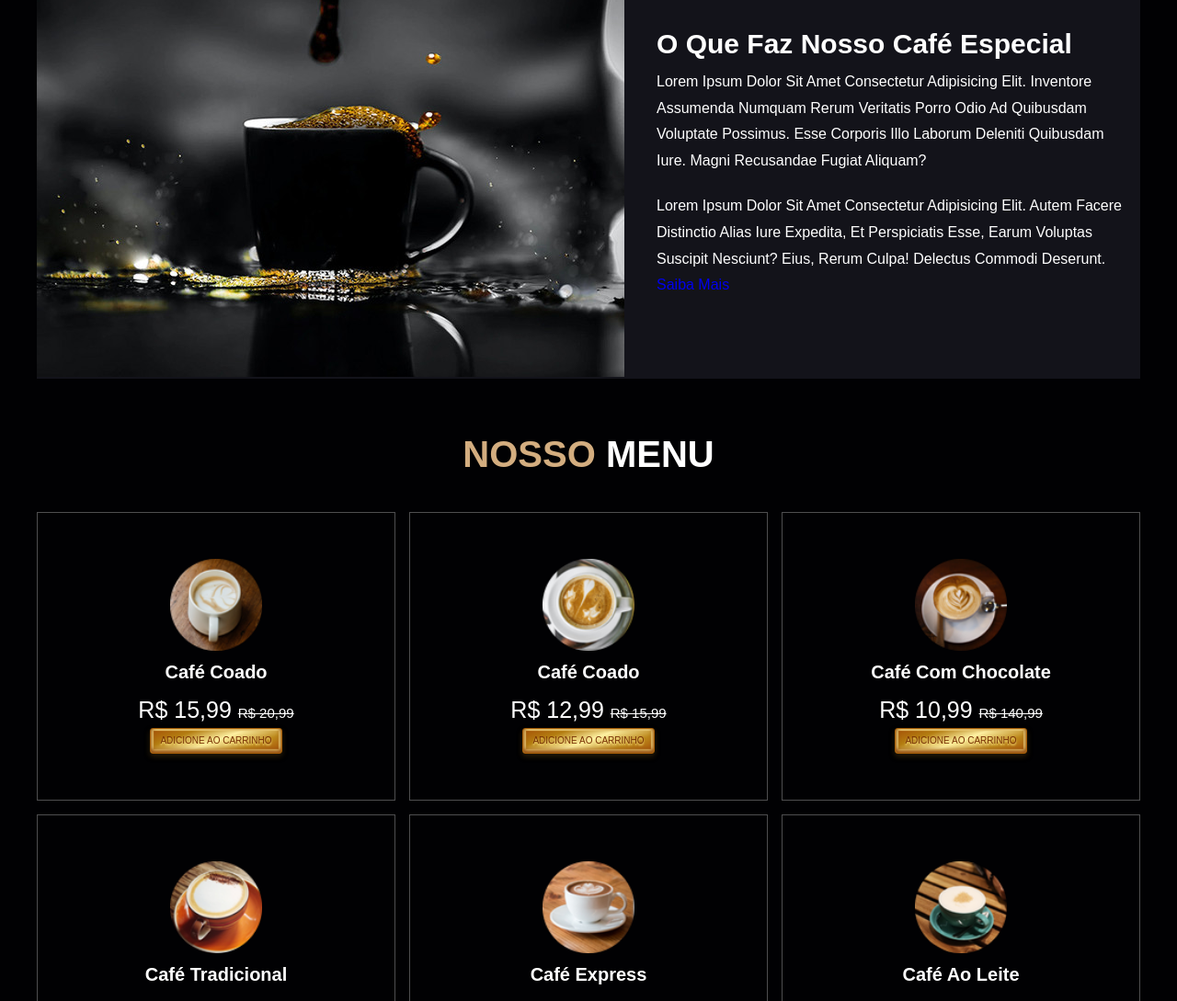
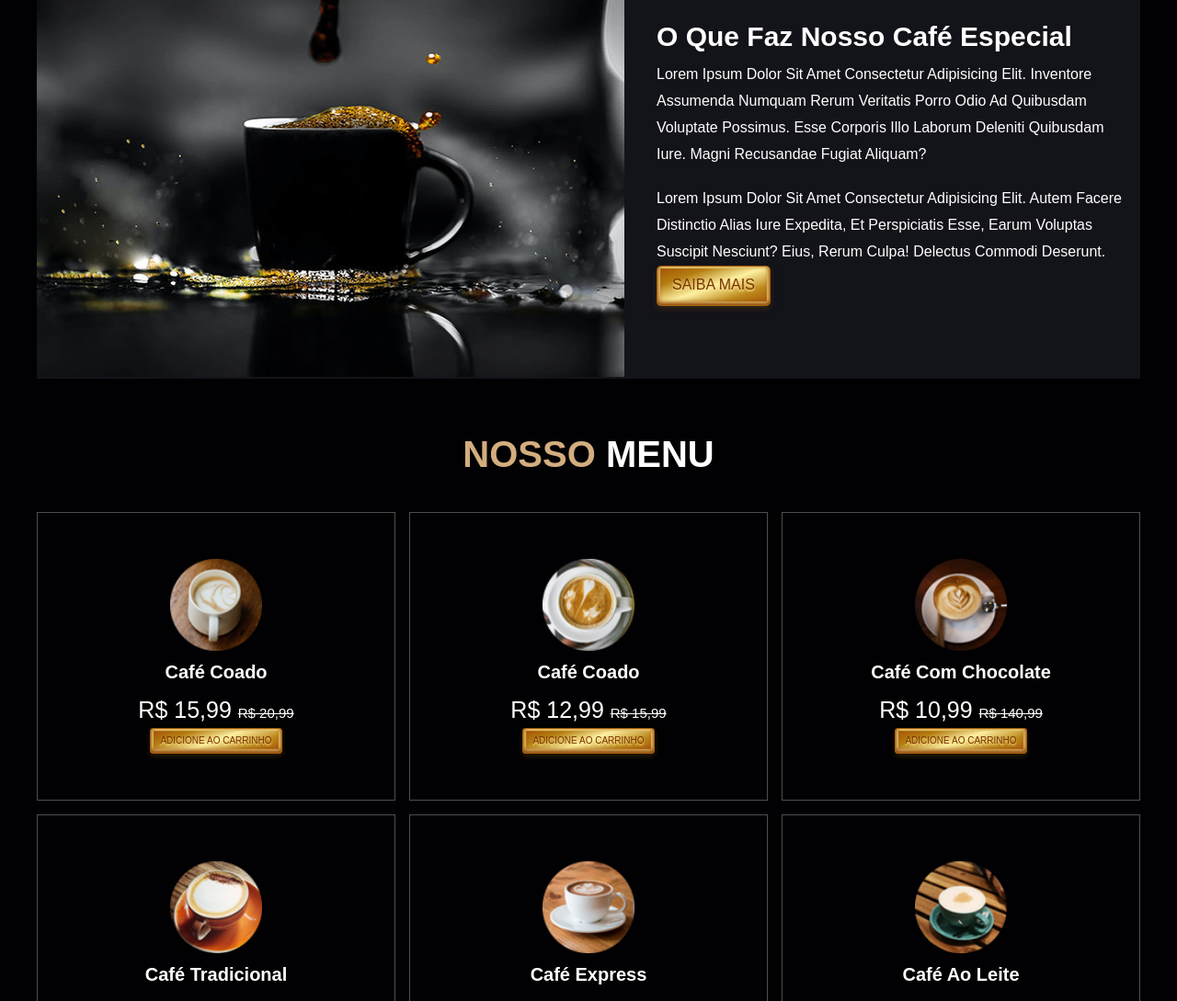
Before and after one commit to LindolfoGadelha/cafeteria, a plain HTML site: page index.html in a window 1280 px wide. Shown: the part 961-2050 px from the top of the page at 92% size. Drawn offline with Linux system fonts and the light colour scheme; a web font is replaced by a local one.

Commit message:
Alteração no tbn saiba mais

```diff
--- a/index.html
+++ b/index.html
@@ -76,7 +76,7 @@
             facere distinctio alias iure expedita, et perspiciatis esse, earum
             voluptas suscipit nesciunt? Eius, rerum culpa! Delectus commodi
             deserunt.
-            <a class="btn" href="#">Saiba Mais</a>
+            <a class="golden-button" href="#">Saiba Mais</a>
           </p>
         </div>
       </div>
```
